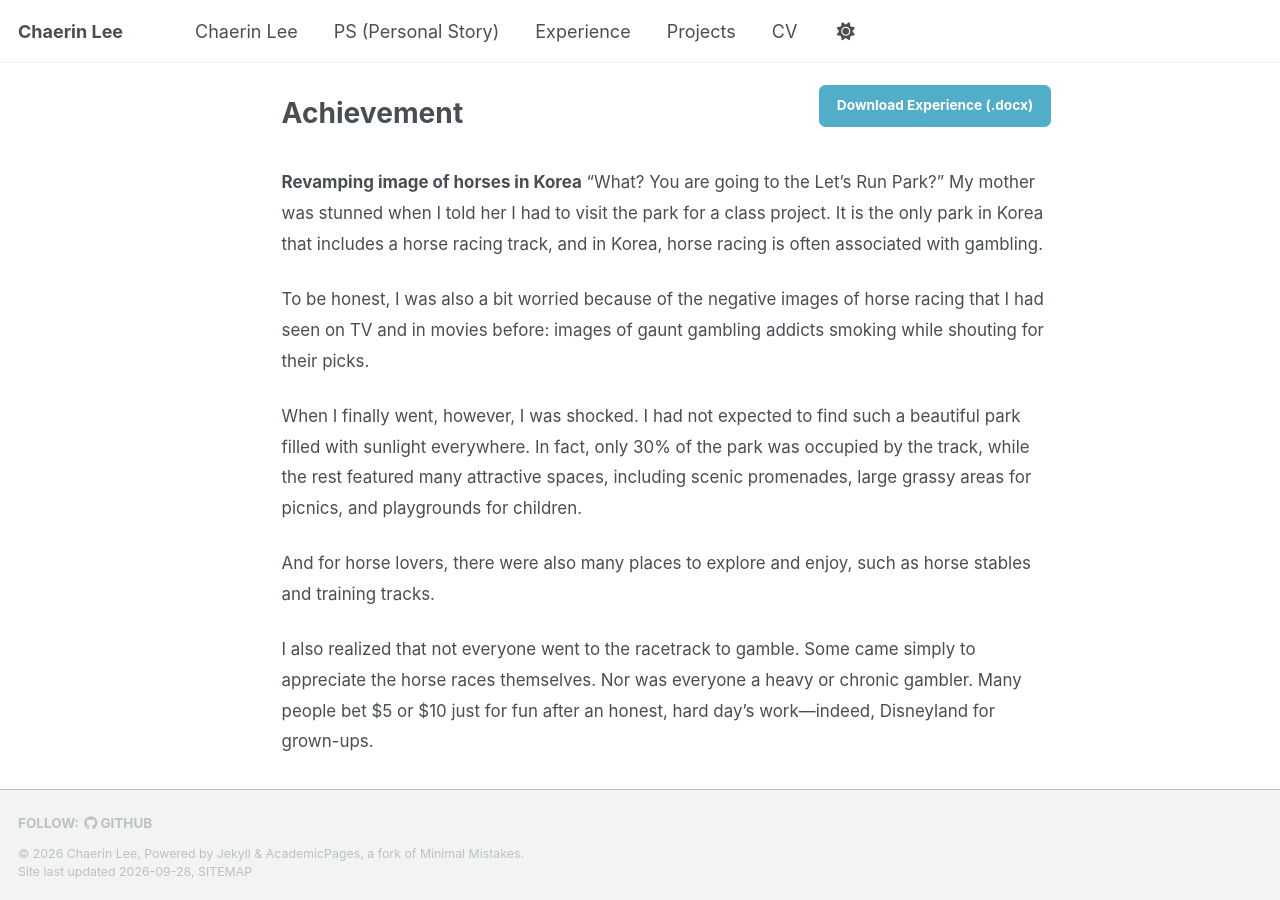
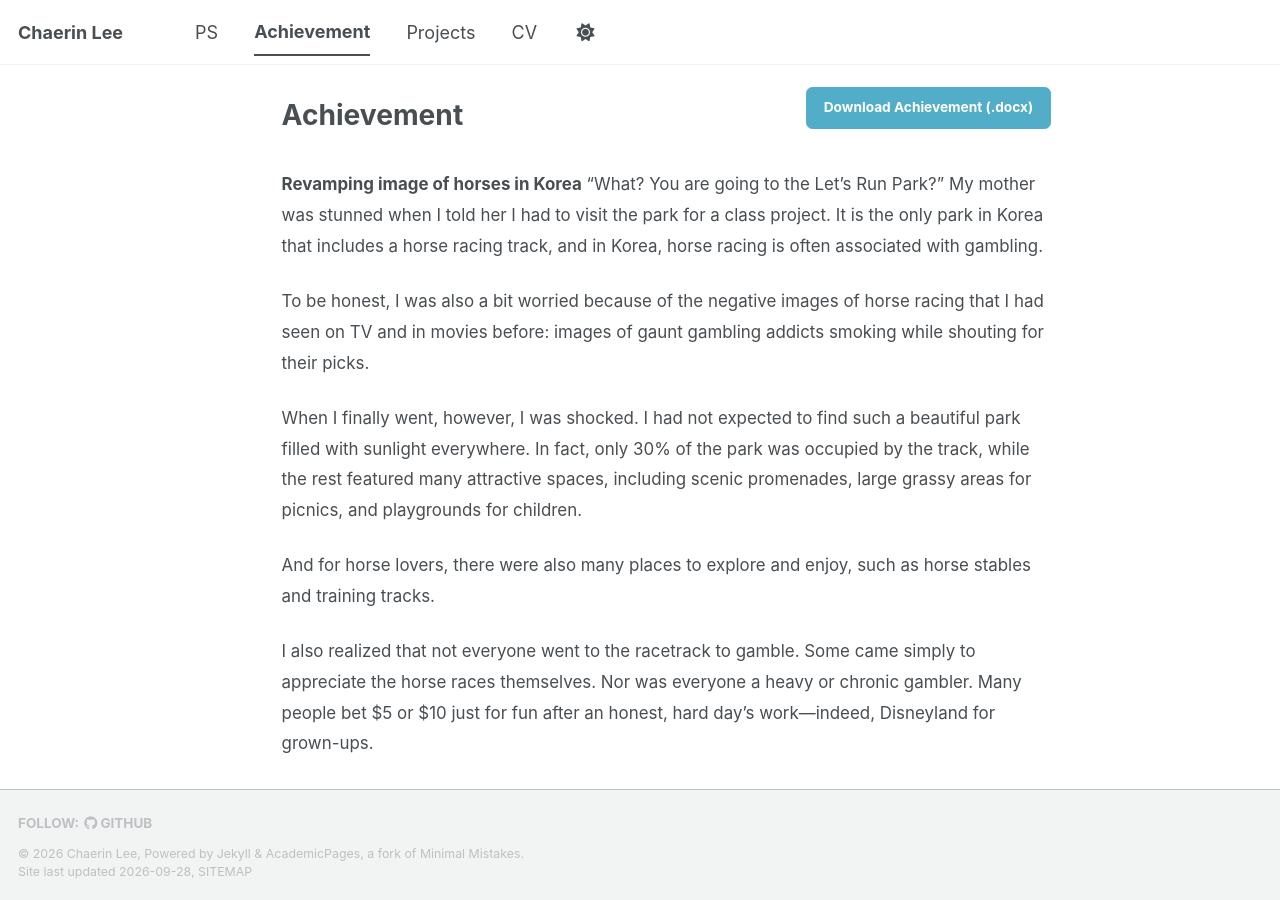
Before and after one commit to ChaerinLee0122/chaerinlee0122.github.io, a Jekyll site: the page built from _pages/experience.md, in a window 1280 px wide and 900 px high. Built offline with Jekyll 4.4.1, drawn with Linux system fonts in a browser that asks for light colours; a style sheet for code colours, icons or effects is not loaded.

Commit message:
Simplify navigation and rename achievement page

```diff
--- a/_data/navigation.yml
+++ b/_data/navigation.yml
@@ -8,14 +8,11 @@
 #      Markdown formatted page while the second is generated using JSON.
 
 main:
-  - title: "Chaerin Lee"
-    url: /
-
-  - title: "PS (Personal Story)"
+  - title: "PS"
     url: /ps/
 
-  - title: "Experience"
-    url: /experience/
+  - title: "Achievement"
+    url: /achievement/
 
   - title: "Projects"
     url: /projects/
--- a/_pages/experience.md
+++ b/_pages/experience.md
@@ -4,10 +4,12 @@ title: "Achievement"
 permalink: /achievement/
 author_profile: false
 excerpt: "Work achievement story by Chaerin Lee."
+redirect_from:
+  - /experience/
 ---
 
 <div class="document-actions">
-  <a class="document-download" href="{{ '/documents/chaerin-lee-work-achievement.docx' | relative_url }}" download>Download Experience (.docx)</a>
+  <a class="document-download" href="{{ '/documents/chaerin-lee-work-achievement.docx' | relative_url }}" download>Download Achievement (.docx)</a>
 </div>
 
 <div class="document-prose" markdown="1">
```
